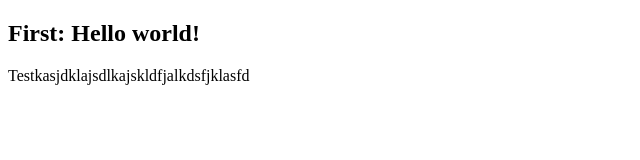
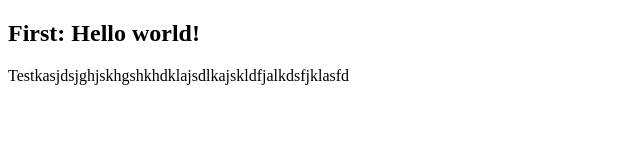
Before and after one commit to AleksIakushev/LearnGitFlow, a plain HTML site: page first.html in a window 1280 px wide. Shown: the whole page, without its empty margins (0-640 px from the left). Drawn offline with Linux system fonts and the light colour scheme.

Commit message:
Some test commit 1

```diff
--- a/first.html
+++ b/first.html
@@ -5,6 +5,6 @@
 </head>
 <body>
 	<h2>First: Hello world!</h2>
-	<p>Testkasjdklajsdlkajskldfjalkdsfjklasfd</p>
+	<p>Testkasjdsjghjskhgshkhdklajsdlkajskldfjalkdsfjklasfd</p>
 </body>
 </html>
```
